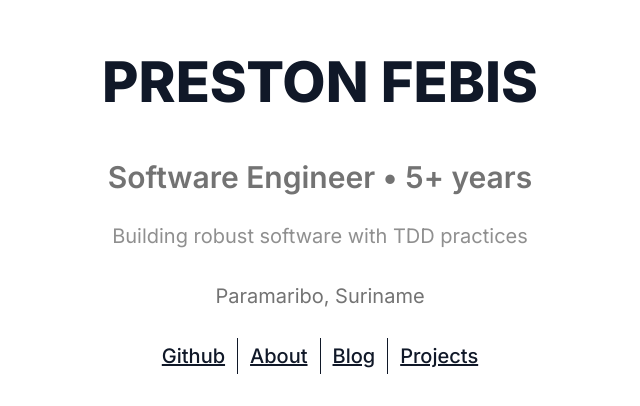
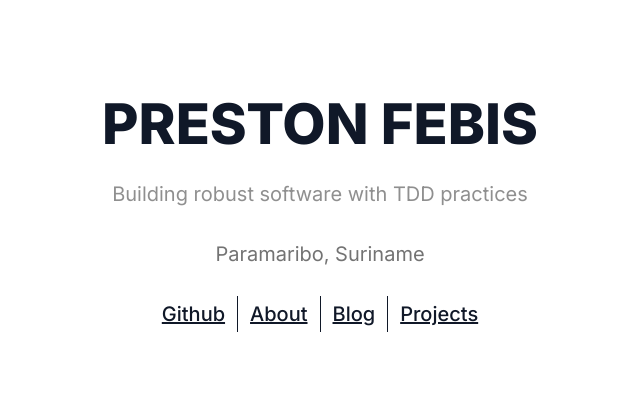
Before and after one commit to p-febis/p-febis.github.io, an Eleventy site: page src/index.html in a window 1280 px wide. Shown: the part 186-592 px from the top of the page, without its empty margins (320-960 px from the left). Built offline with nearby package versions, Linux system fonts and the light colour scheme; Eleventy itself is replaced by a stand-in of ours; files that its build step writes are made by us from their sources.

Commit message:
rm software engineer

```diff
--- a/src/index.html
+++ b/src/index.html
@@ -5,8 +5,6 @@ github: https://github.com/p-febis/
 
 <div class="h-svh flex flex-col items-center justify-center">
   <h1 class="!mb-0">PRESTON FEBIS</h1>
-
-  <h3 class="text-muted-foreground">Software Engineer • 5+ years</h3>
 
   <p class="text-muted-foreground/80 !mb-0">
     Building robust software with TDD practices
```
